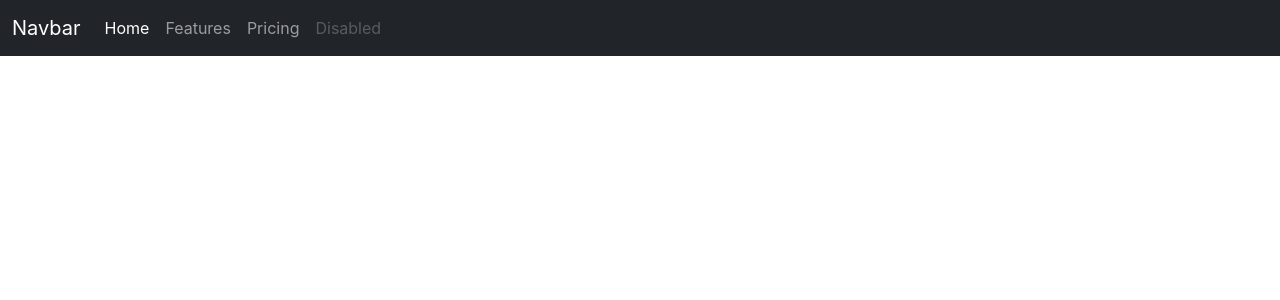
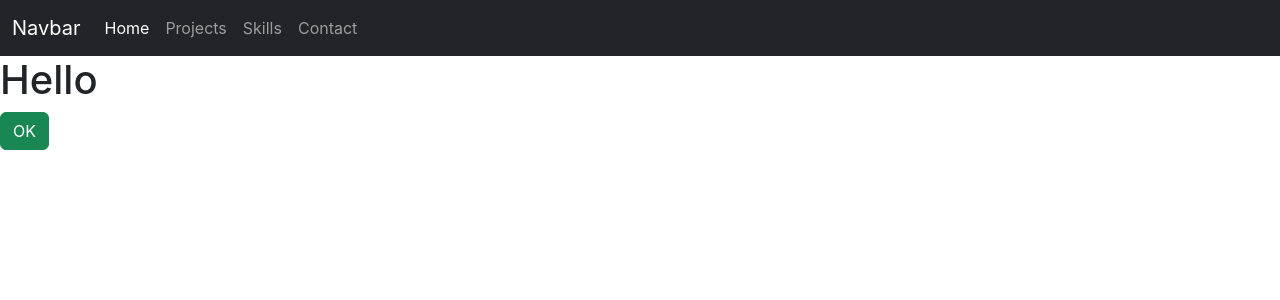
Before and after one commit to Amal-Dhiaf/Portfolio, a React (Create React App) app: page / in a window 1280 px wide. Shown: the top 300 px of the page. Built offline with nearby package versions, Linux system fonts and the light colour scheme.

Commit message:
use navbar inside the app component

```diff
--- a/src/App.js
+++ b/src/App.js
@@ -2,30 +2,11 @@
 
 function App() {
   return (
-    <nav class="navbar navbar-expand-lg navbar-dark bg-dark">
-      <div class="container-fluid">
-        <a class="navbar-brand" href="#">Navbar</a>
-        <button class="navbar-toggler" type="button" data-bs-toggle="collapse" data-bs-target="#navbarNav" aria-controls="navbarNav" aria-expanded="false" aria-label="Toggle navigation">
-          <span class="navbar-toggler-icon"></span>
-        </button>
-        <div class="collapse navbar-collapse" id="navbarNav">
-          <ul class="navbar-nav">
-            <li class="nav-item">
-              <a class="nav-link active" aria-current="page" href="#">Home</a>
-            </li>
-            <li class="nav-item">
-              <a class="nav-link" href="#">Features</a>
-            </li>
-            <li class="nav-item">
-              <a class="nav-link" href="#">Pricing</a>
-            </li>
-            <li class="nav-item">
-              <a class="nav-link disabled" href="#" tabindex="-1" aria-disabled="true">Disabled</a>
-            </li>
-          </ul>
-        </div>
-      </div>
-    </nav>
+   <div>
+    <Navbar />
+    <h1> Hello </h1>
+    <button className='btn btn-success'>OK</button>
+   </div>
   );
 }
 
```
